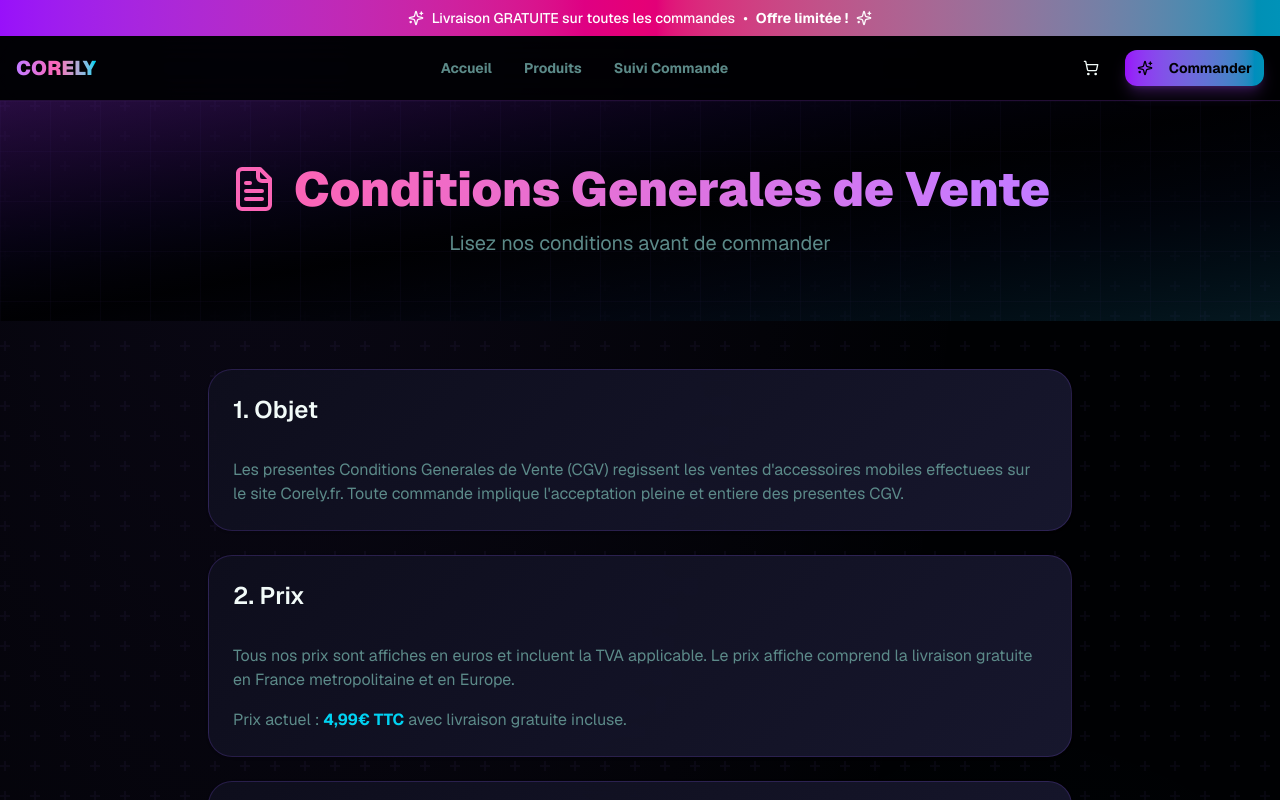
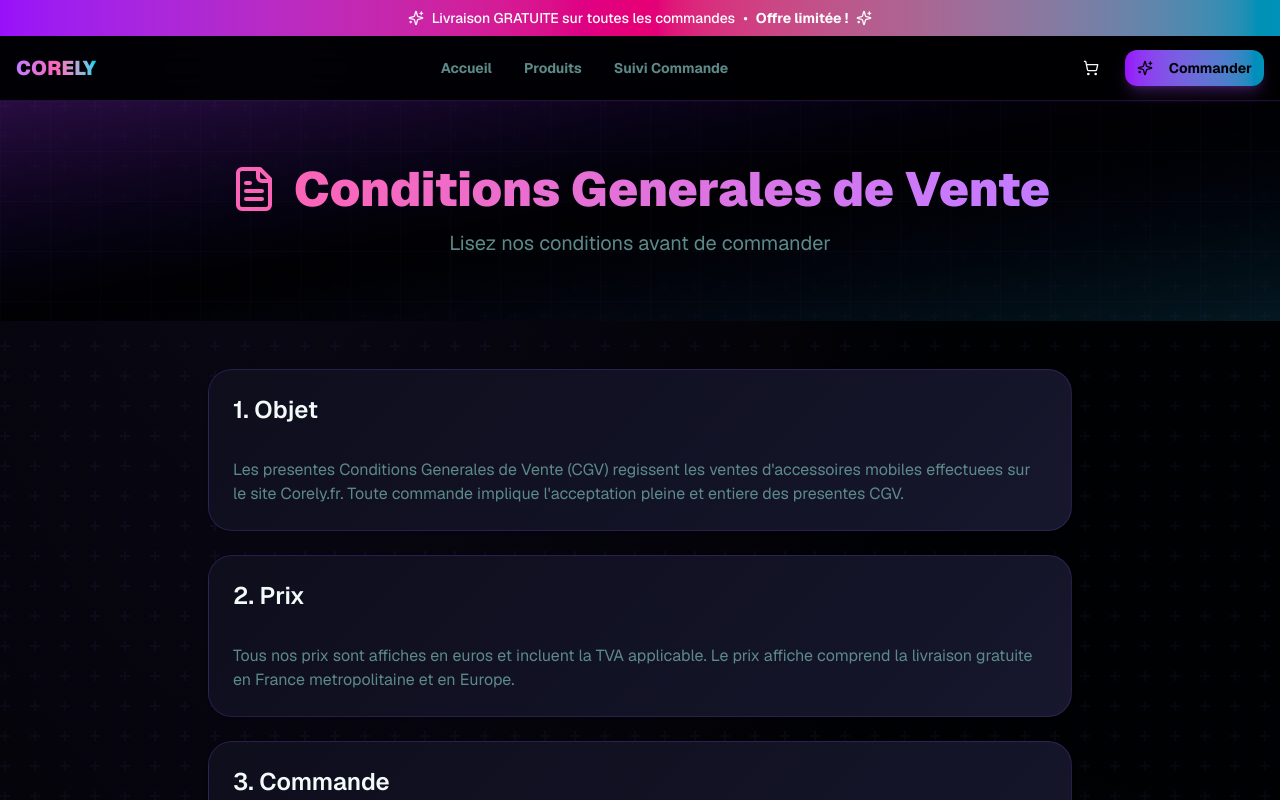
Before and after one commit to seeker-jpg/shipping-website, a Next.js app: page /terms in a window 1280 px wide. Shown: the top 800 px of the page. Built offline with nearby package versions, Linux system fonts and the light colour scheme.

Commit message:
feat: update terms of service page layout and content
Co-authored-by: null <245549247+seeker-jpg@users.noreply.github.com>

```diff
--- a/app/terms/page.tsx
+++ b/app/terms/page.tsx
@@ -43,9 +43,7 @@ export default function TermsPage() {
               Tous nos prix sont affiches en euros et incluent la TVA applicable. Le prix affiche comprend la
               livraison gratuite en France metropolitaine et en Europe.
             </p>
-            <p>
-              Prix actuel : <strong className="text-cyan-400">4,99€ TTC</strong> avec livraison gratuite incluse.
-            </p>
+
           </CardContent>
         </Card>
 
```
